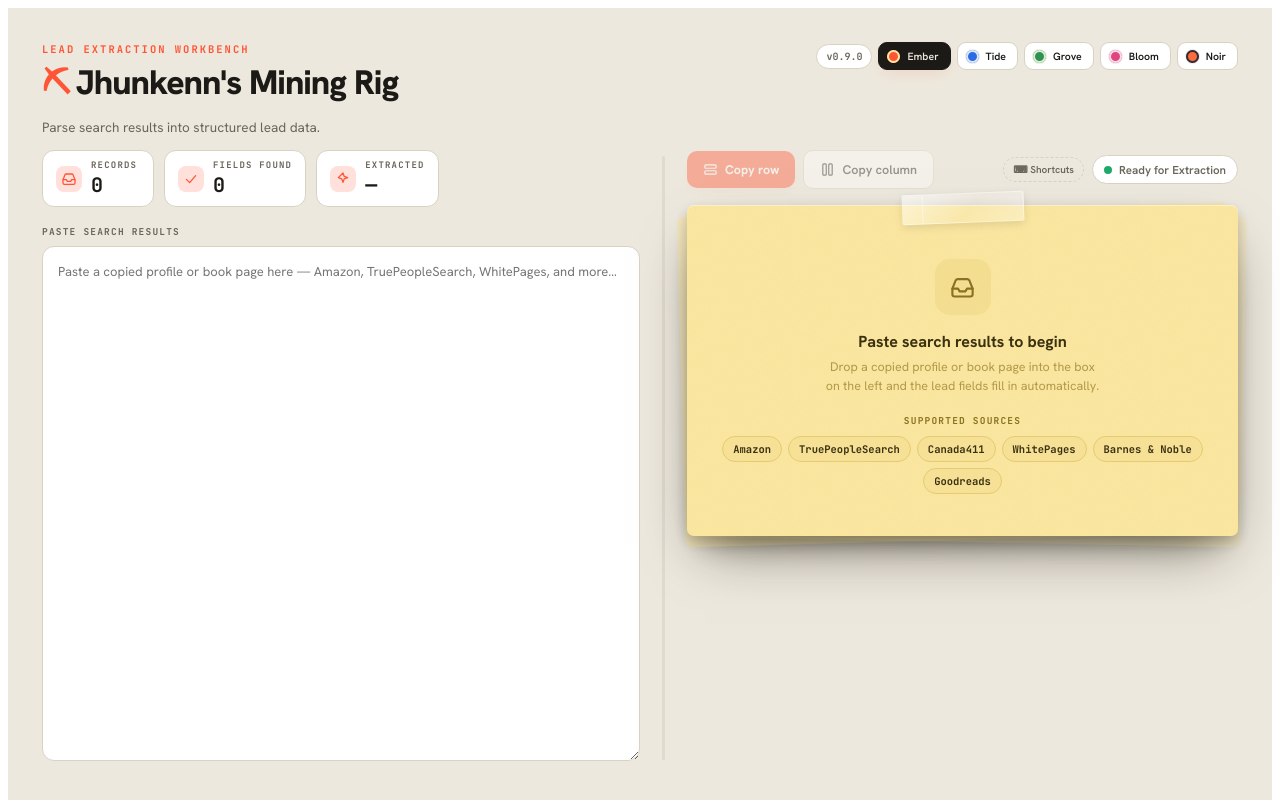
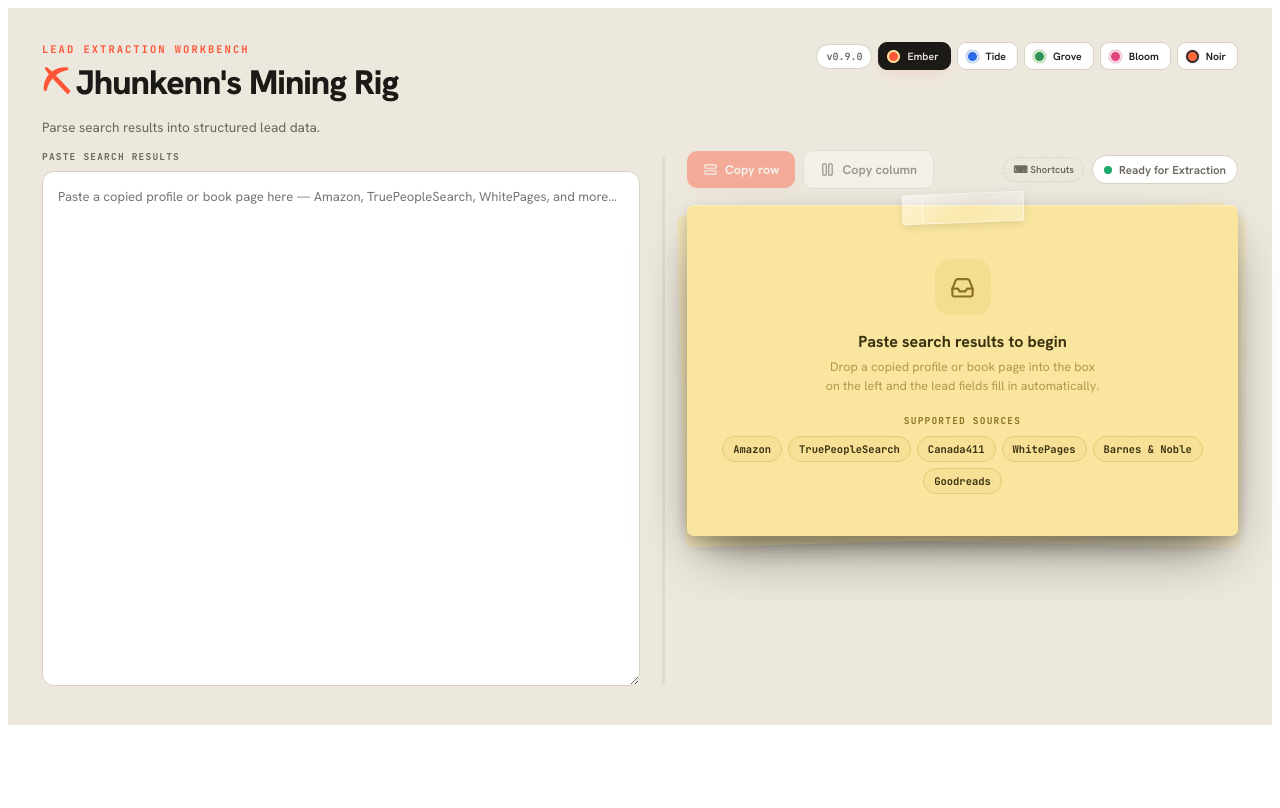
Before and after one commit to Jhunkenn/Mining-Rig-ni-Jhunkenn, a React (Vite) app: page / in a window 1280 px wide. Built offline with nearby package versions, Linux system fonts and the light colour scheme.

Commit message:
Update App.jsx

```diff
--- a/src/App.jsx
+++ b/src/App.jsx
@@ -795,18 +795,6 @@ export default function App() {
       <div ref={wsRef} className="ws" style={{ display: "flex", alignItems: "flex-start", gap: 18 }}>
         {/* input */}
         <div className="ws-pane" style={{ flex: `0 0 ${leftPct}%`, minWidth: 0 }}>
-          {/* session statistics */}
-          <div style={{ display: "flex", gap: 10, flexWrap: "wrap", marginBottom: 18 }}>
-            {statCards.map((s) => (
-              <div key={s.label} className="stat">
-                <span className="stat-ico"><Icon name={s.icon} size={16} /></span>
-                <div>
-                  <div className="lbl" style={{ color: "var(--ink-soft)" }}>{s.label}</div>
-                  <div className="mono" style={{ fontSize: 20, fontWeight: 800, marginTop: 1 }}>{s.value}</div>
-                </div>
-              </div>
-            ))}
-          </div>
           <div className="lbl" style={{ color: "var(--ink-soft)", marginBottom: 8, display: "flex", justifyContent: "space-between", alignItems: "center" }}>
             <span>Paste Search Results</span>
             <span style={{ opacity: .65 }}>{raw ? raw.length.toLocaleString() + " chars" : ""}</span>
```
